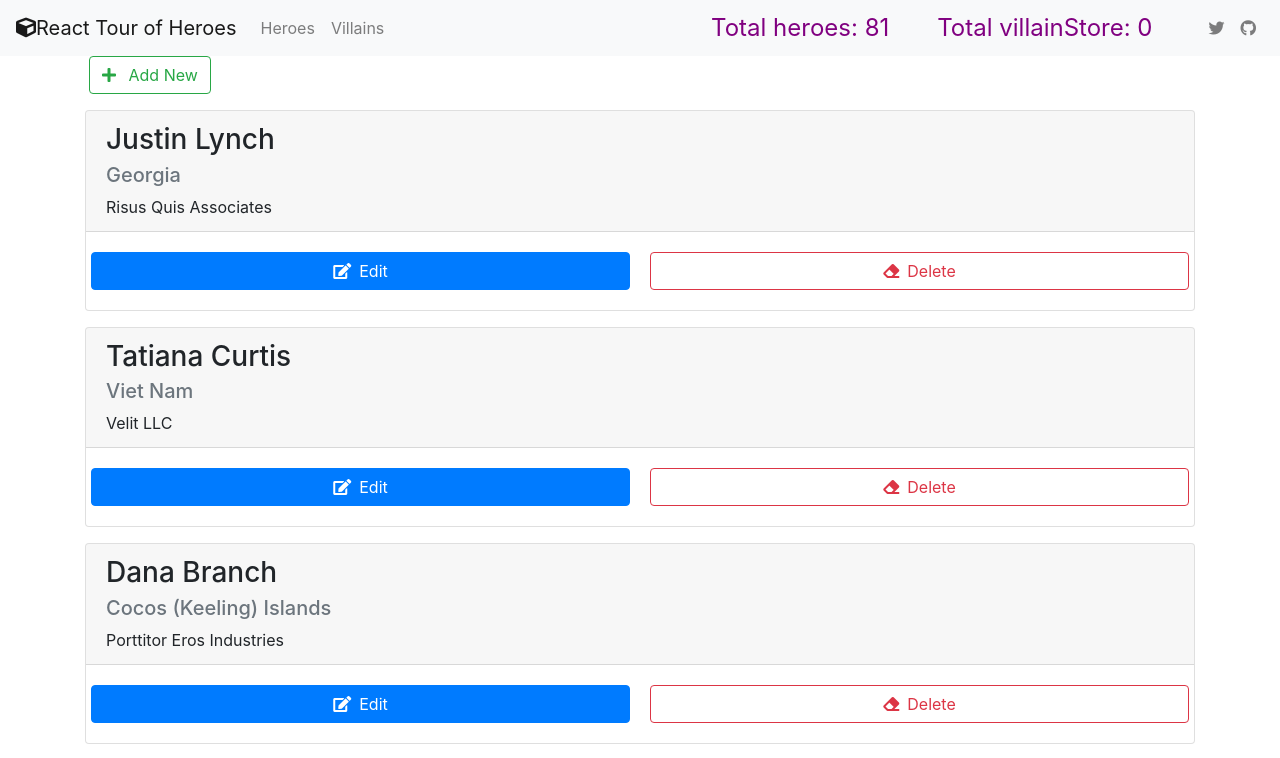
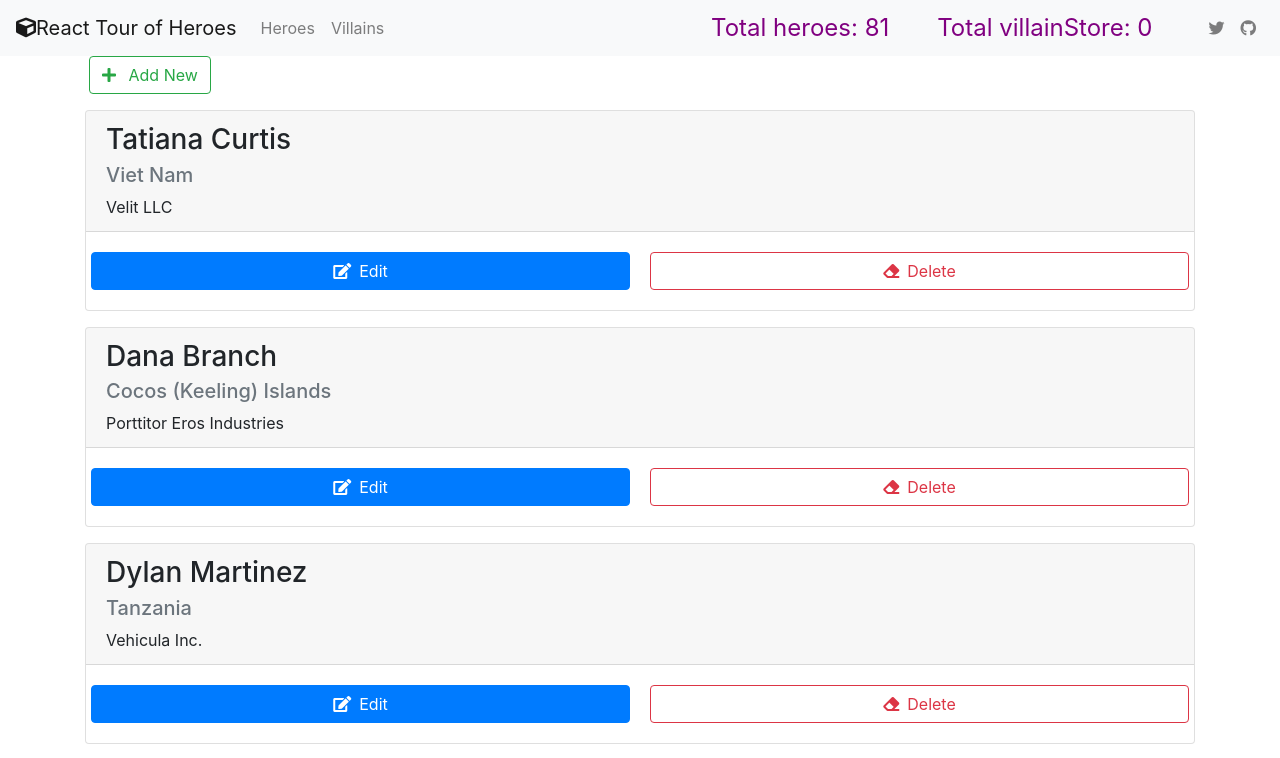
Before and after one commit to webmasterdevlin/heroes-mobx-react-lite, a React (Create React App) app: page /heroStore in a window 1280 px wide. Shown: the top 758 px of the page. Built offline with nearby package versions, Linux system fonts and the light colour scheme; data requests are answered from the project's data file.

Commit message:
fixed missing actions

```diff
--- a/db.json
+++ b/db.json
@@ -1,12 +1,5 @@
 {
   "heroes": [
-    {
-      "id": "A3D523C0-F181-B49D-7F88-E8D72DD2EEC0",
-      "firstName": "Justin",
-      "lastName": "Lynch",
-      "house": "Georgia",
-      "knownAs": "Risus Quis Associates"
-    },
     {
       "id": "BB795856-AA2E-95A7-32EF-3E71D3D87721",
       "firstName": "Tatiana",
@@ -566,6 +559,13 @@
       "lastName": "Giles",
       "house": "Afghanistan",
       "knownAs": "Dui Suspendisse PC"
+    },
+    {
+      "id": "UK66IEY",
+      "firstName": "jlkjlkj",
+      "lastName": "jlkjlk",
+      "house": "jlkjlk",
+      "knownAs": "jlkjlkj"
     }
   ],
   "villains": [
--- a/src/heroes/hero-context.tsx
+++ b/src/heroes/hero-context.tsx
@@ -65,7 +65,7 @@ const HeroContext = () => {
         store.isLoading = false;
       }
     },
-    async postHero(newHero: Hero) {
+    async postHeroAction(newHero: Hero) {
       store.setErrorAction("");
       store.isLoading = true;
       try {
@@ -77,7 +77,7 @@ const HeroContext = () => {
       }
     },
     // asynchronous actions (pessimistic UI update)
-    async deleteHero(id: string) {
+    async deleteHeroAction(id: string) {
       store.setErrorAction("");
       store.isLoading = true;
       try {
@@ -89,7 +89,7 @@ const HeroContext = () => {
         store.isLoading = false;
       }
     },
-    async putHero(updatedHero: Hero) {
+    async putHeroAction(updatedHero: Hero) {
       store.setErrorAction("");
       store.isLoading = true;
       try {
```
